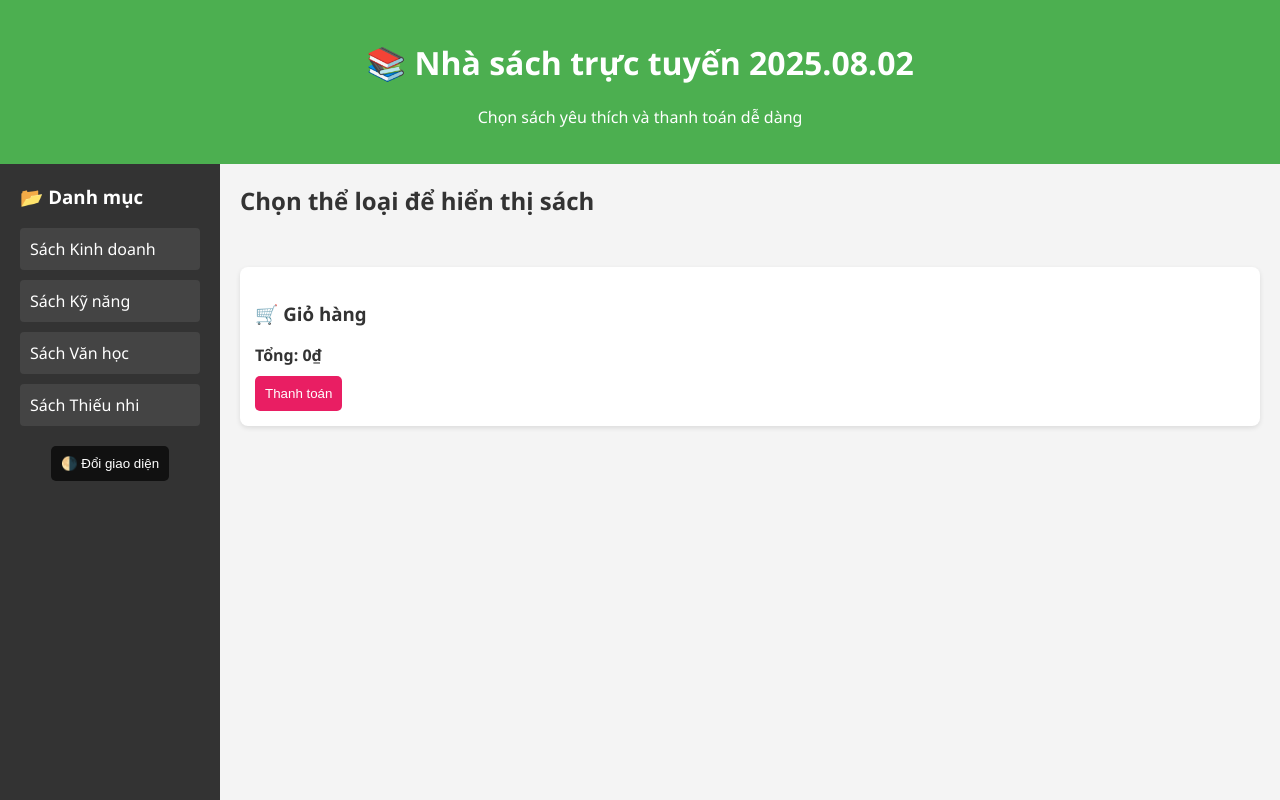
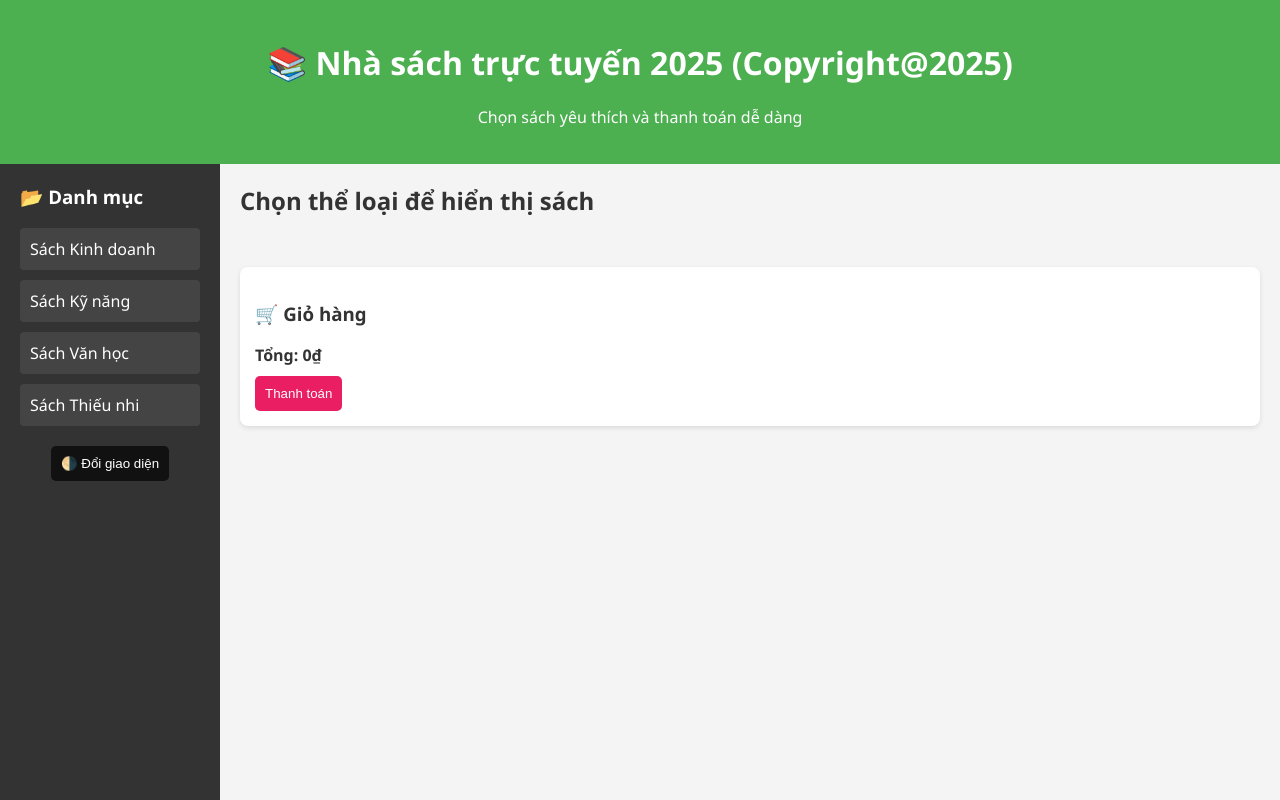
Before and after one commit to tungxeng2406/bookstore, a plain HTML site: page index.html in a window 1280 px wide. Shown: the top 800 px of the page. Drawn offline with Linux system fonts and the light colour scheme.

Commit message:
add file

```diff
--- a/index.html
+++ b/index.html
@@ -151,7 +151,7 @@
 <body>
 
 <header>
-  <h1>📚 Nhà sách trực tuyến 2025.08.02</h1>
+  <h1>📚 Nhà sách trực tuyến 2025 (Copyright@2025) </h1>
   <p>Chọn sách yêu thích và thanh toán dễ dàng</p>
 </header>
 
```
